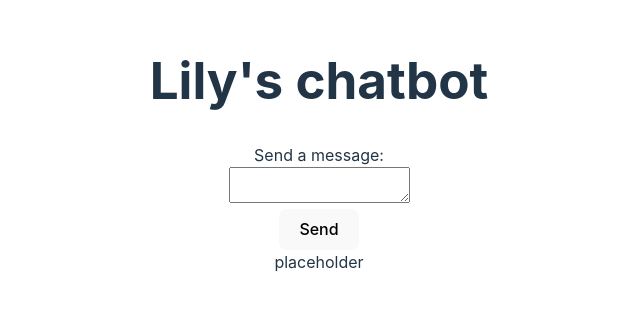
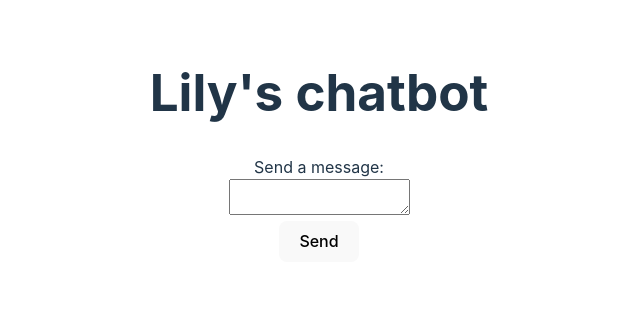
Before and after one commit to lowyelling/chatbot, a React (Vite) app: page / in a window 1280 px wide. Shown: the part 254-564 px from the top of the page, without its empty margins (321-961 px from the left). Built offline with nearby package versions, Linux system fonts and the light colour scheme.

Commit message:
update div to render conversation

```diff
--- a/src/client/App.tsx
+++ b/src/client/App.tsx
@@ -44,7 +44,11 @@ function App() {
       <br></br>
       <button onClick={()=>handleSend()}>Send</button>
       <div>
-        placeholder
+        {
+          conversation.map(msg =>
+            <p>{msg.content}</p>
+          )
+        }
       </div>
     </>
   )
```
